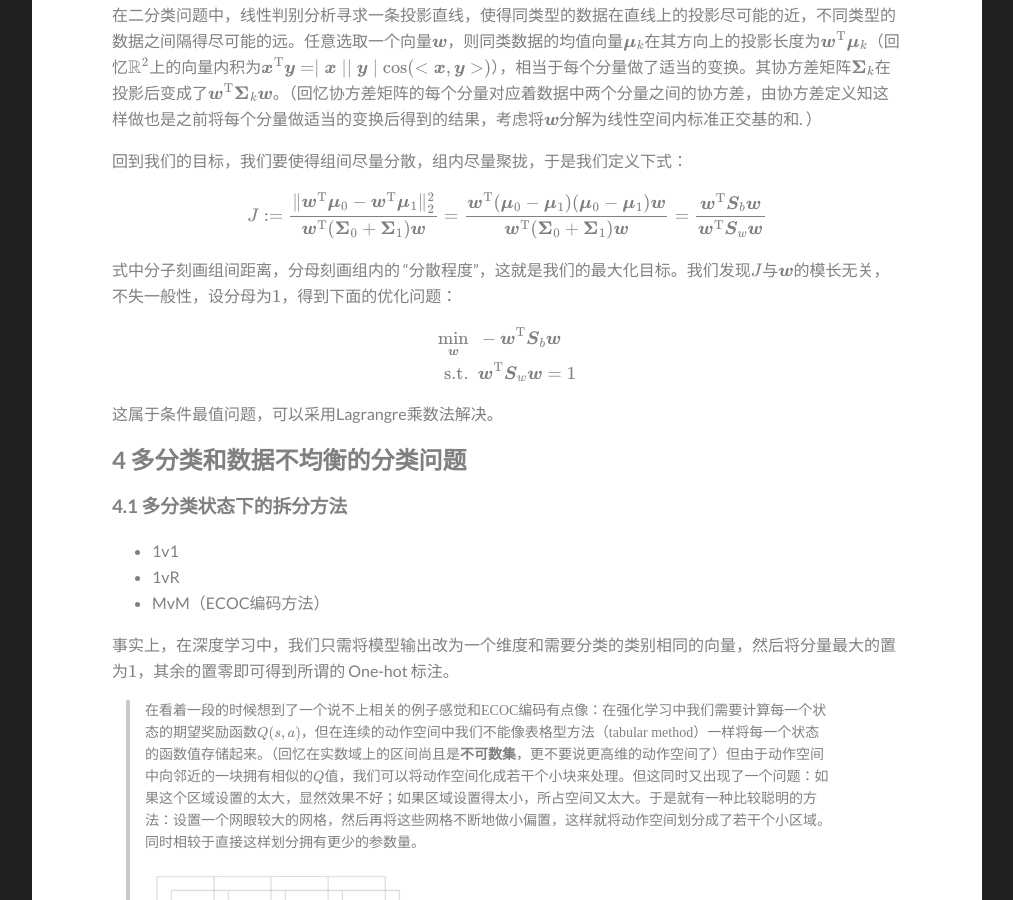
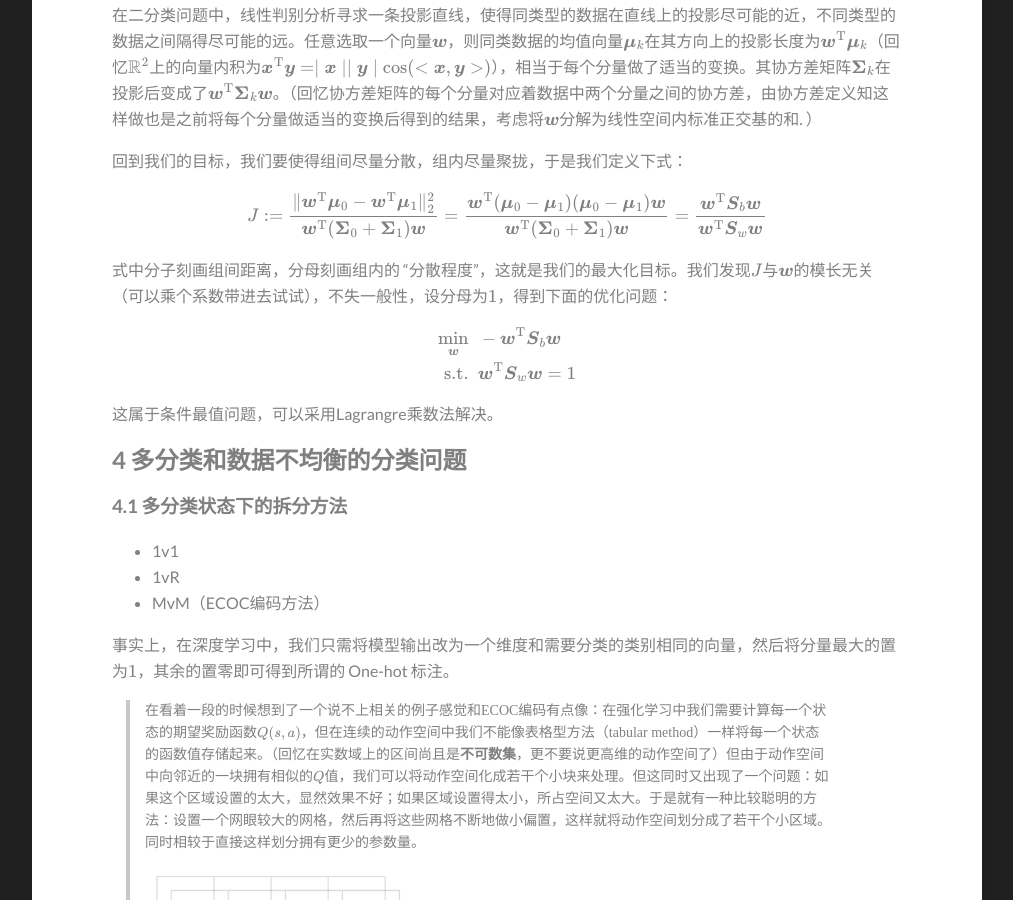
Before and after one commit to hrjtju/hrjtju.github.io, a Jekyll site: the page built from _posts/2022-08-19-DatawhaleML-2.md, in a window 1280 px wide and 900 px high, scrolled down 3247 px. Shown: the whole window, without its empty margins (133-1146 px from the left). Built offline with Jekyll 4.4.1, drawn with Linux system fonts in a browser that asks for light colours; formulas are drawn with MathJax 3.

Commit message:
Update 2022-08-19-DatawhaleML-2.md

```diff
--- a/_posts/2022-08-19-DatawhaleML-2.md
+++ b/_posts/2022-08-19-DatawhaleML-2.md
@@ -214,7 +214,7 @@ J := \frac{\| \boldsymbol w^\mathrm T \boldsymbol\mu_0 - \boldsymbol w^\mathrm T
 $$
 
 
-式中分子刻画组间距离，分母刻画组内的 “分散程度”，这就是我们的最大化目标。我们发现$$J$$与$$\boldsymbol w$$的模长无关，不失一般性，设分母为$$1$$，得到下面的优化问题：
+式中分子刻画组间距离，分母刻画组内的 “分散程度”，这就是我们的最大化目标。我们发现$$J$$与$$\boldsymbol w$$的模长无关（可以乘个系数带进去试试），不失一般性，设分母为$$1$$，得到下面的优化问题：
 
 
 $$
```
